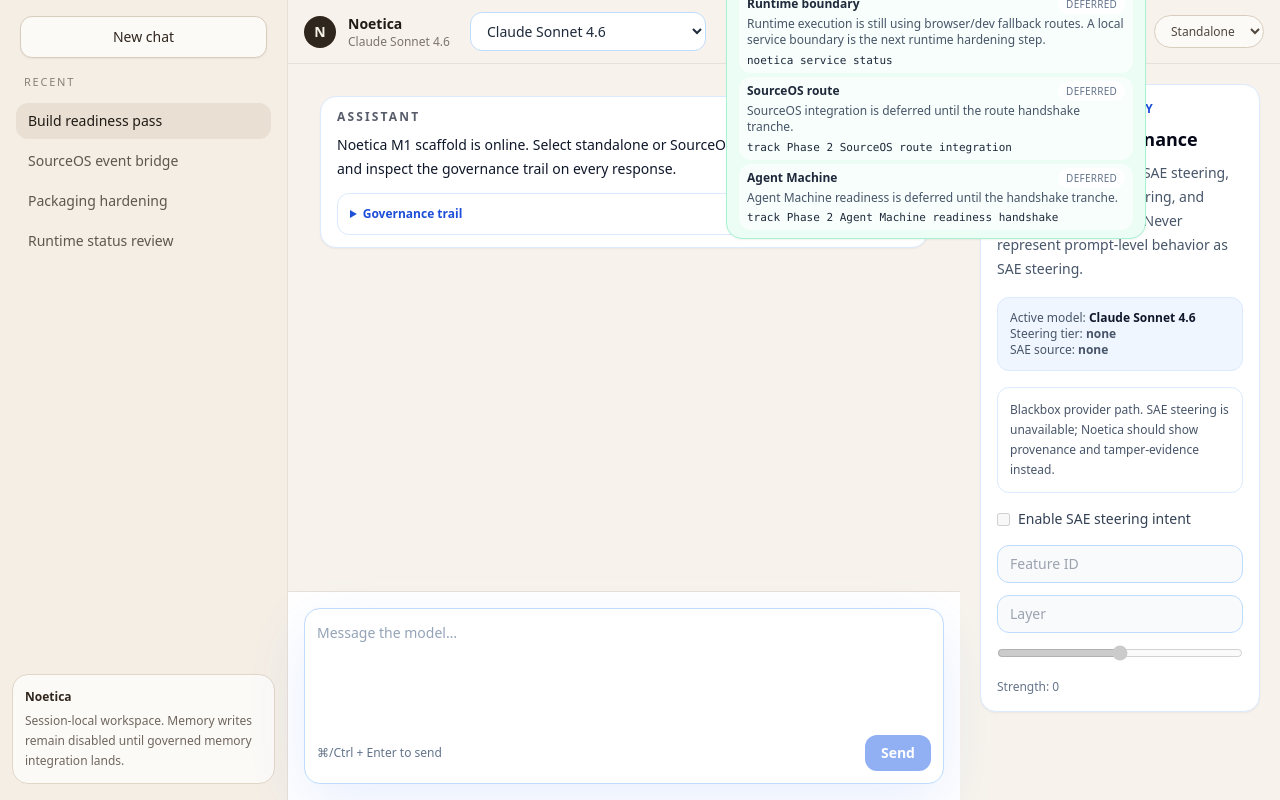
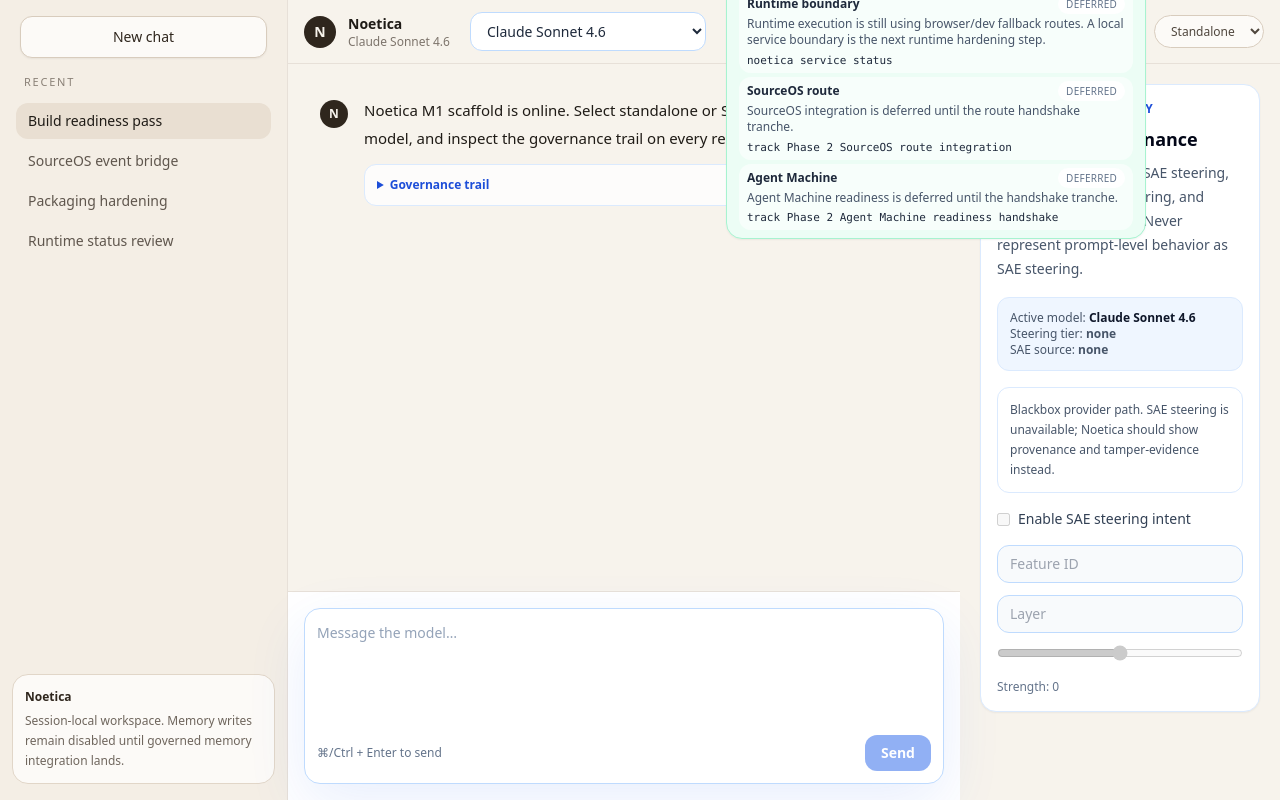
Before and after one commit to Kyroga-AI/Noetica, a Next.js app: page / in a window 1280 px wide. Built offline with nearby package versions, Linux system fonts and the light colour scheme.

Commit message:
Restyle transcript messages for prose chat

```diff
--- a/components/chat/MessageBubble.tsx
+++ b/components/chat/MessageBubble.tsx
@@ -9,17 +9,23 @@
 export function MessageBubble({ message }: MessageBubbleProps) {
   const isUser = message.role === 'user'
 
+  if (isUser) {
+    return (
+      <article className="flex justify-end">
+        <div className="max-w-[78%] rounded-3xl bg-[#e9dfd2] px-4 py-3 text-sm leading-6 text-[#1f1b16] shadow-sm">
+          <p className="whitespace-pre-wrap">{message.content}</p>
+        </div>
+      </article>
+    )
+  }
+
   return (
-    <article className={`flex ${isUser ? 'justify-end' : 'justify-start'}`}>
-      <div
-        className={`max-w-3xl rounded-2xl border px-4 py-3 shadow-sm ${
-          isUser
-            ? 'border-blue-600 bg-blue-600 text-white'
-            : 'border-blue-100 bg-white text-slate-900'
-        }`}
-      >
-        <div className="mb-2 text-xs font-semibold uppercase tracking-[0.18em] opacity-70">{message.role}</div>
-        <p className="whitespace-pre-wrap text-sm leading-6">{message.content}</p>
+    <article className="flex gap-4">
+      <div className="mt-1 flex h-7 w-7 shrink-0 items-center justify-center rounded-full bg-[#2f261d] text-xs font-semibold text-[#f7f3ec]">
+        N
+      </div>
+      <div className="min-w-0 flex-1 text-[#1f1b16]">
+        <p className="whitespace-pre-wrap text-[15px] leading-7">{message.content || ' '}</p>
         {message.steering_result ? <SteeringDiff result={message.steering_result} /> : null}
         {message.governance ? <GovernanceTrail trace={message.governance} /> : null}
       </div>
```
